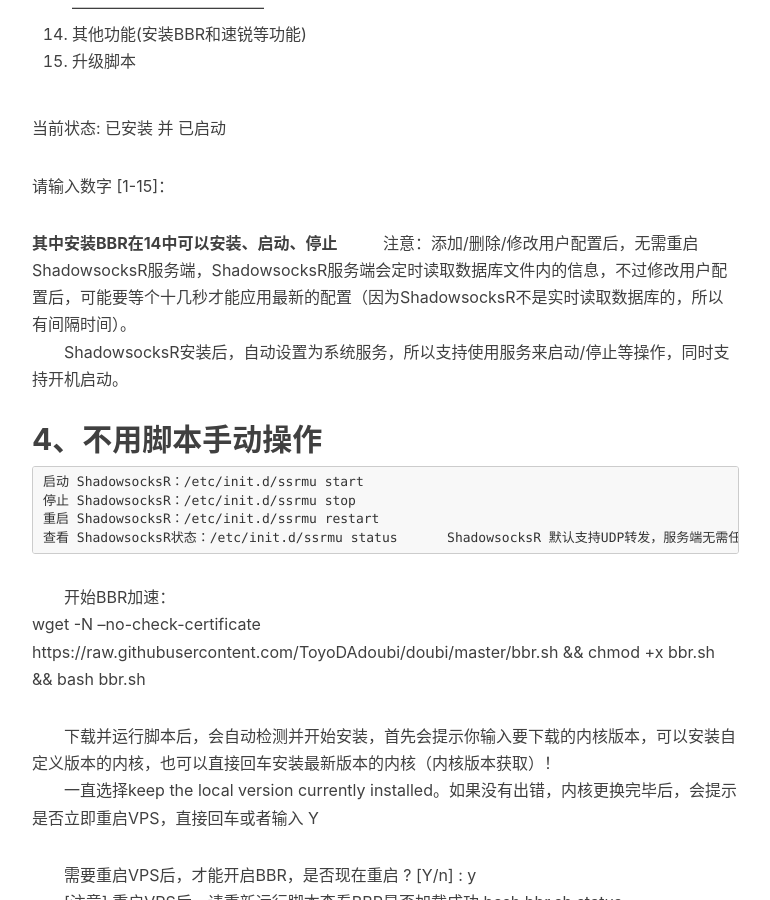
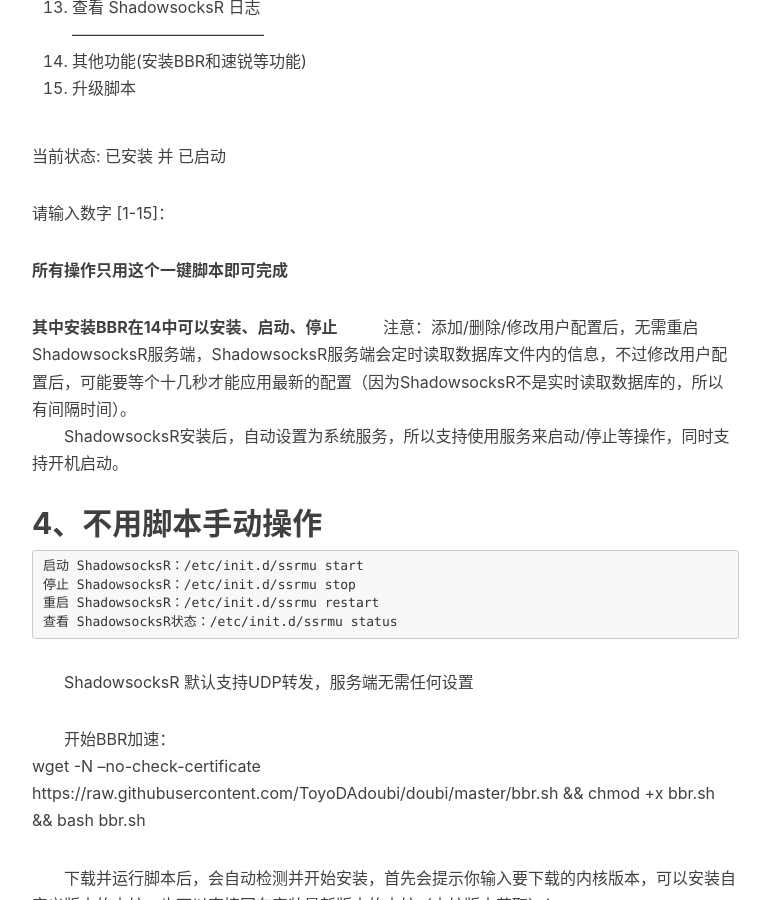
Before and after one commit to ARTAvrilLavigne/ARTAvrilLavigne.github.io, a Jekyll site: the page built from _posts/2017-11-09-shadowsocksr.markdown, in a window 1280 px wide and 900 px high, scrolled down 2090 px. Shown: the whole window, without its empty margins (233-1003 px from the left). Built offline with Jekyll 4.4.1, drawn with Linux system fonts in a browser that asks for light colours; nearby versions of some CDN libraries; comment, search, counter and statistics services are not loaded; some of the changed text lies outside the part shown.

Commit message:
Update 2017-11-09-shadowsocksr.markdown

```diff
--- a/_posts/2017-11-09-shadowsocksr.markdown
+++ b/_posts/2017-11-09-shadowsocksr.markdown
@@ -61,6 +61,8 @@
 
 请输入数字 [1-15]：
 
+**所有操作只用这个一键脚本即可完成**
+
 **其中安装BBR在14中可以安装、启动、停止**
 　　注意：添加/删除/修改用户配置后，无需重启ShadowsocksR服务端，ShadowsocksR服务端会定时读取数据库文件内的信息，不过修改用户配置后，可能要等个十几秒才能应用最新的配置（因为ShadowsocksR不是实时读取数据库的，所以有间隔时间）。
 　　ShadowsocksR安装后，自动设置为系统服务，所以支持使用服务来启动/停止等操作，同时支持开机启动。
@@ -70,6 +72,7 @@
     停止 ShadowsocksR：/etc/init.d/ssrmu stop
     重启 ShadowsocksR：/etc/init.d/ssrmu restart
     查看 ShadowsocksR状态：/etc/init.d/ssrmu status
+
 　　ShadowsocksR 默认支持UDP转发，服务端无需任何设置
 
 　　开始BBR加速：
@@ -80,7 +83,6 @@
 
 　　需要重启VPS后，才能开启BBR，是否现在重启 ? [Y/n] : y
 　　[注意]  重启VPS后，请重新运行脚本查看BBR是否加载成功 bash bbr.sh status
-
 　　[信息]  VPS 重启中...
 　　等待十几秒，VPS启动后，重新通过SSH连接VPS，进入 bbr.sh 脚本的目录，然后执行下面这个命令查看BBR是否加载成功。
     bash bbr.sh status
@@ -102,8 +104,8 @@
 　　『原创』Debian/Ubuntu TCP拥塞控制技术 ——TCP-BBR 一键安装脚本：https://doub.io/wlzy-16/
 
 　　谷歌学术不能访问问题解决：
-https://www.polarxiong.com/archives/%E9%80%9A%E8%BF%87VPS%E4%BD%BF%E7%94%A8VPN%E6%88%96ShadowSocks%E8%AE%BF%E9%97%AEGoogle%E6%88%96Google-Schoolar%E5%87%BA%E7%8E%B0%E9%AA%8C%E8%AF%81%E7%A0%81%E7%AD%89%E7%9A%84%E8%A7%A3%E5%86%B3%E6%96%B9%E6%B3%95.html
+            https://www.polarxiong.com/archives/%E9%80%9A%E8%BF%87VPS%E4%BD%BF%E7%94%A8VPN%E6%88%96ShadowSocks%E8%AE%BF%E9%97%AEGoogle%E6%88%96Google-Schoolar%E5%87%BA%E7%8E%B0%E9%AA%8C%E8%AF%81%E7%A0%81%E7%AD%89%E7%9A%84%E8%A7%A3%E5%86%B3%E6%96%B9%E6%B3%95.html
 
-https://blog.finaltheory.me/note/Solve-Google-Problems.html
+    https://blog.finaltheory.me/note/Solve-Google-Problems.html
 
 　　使用过上述网址方法但还是不能访问谷歌学术。只能通过谷歌学术镜像访问：http://ac.scmor.com/
```
